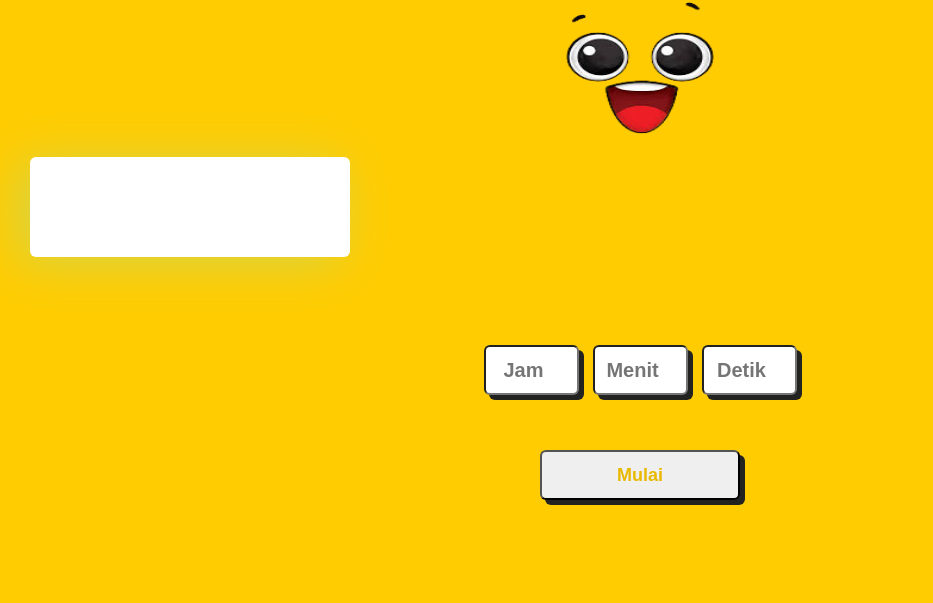
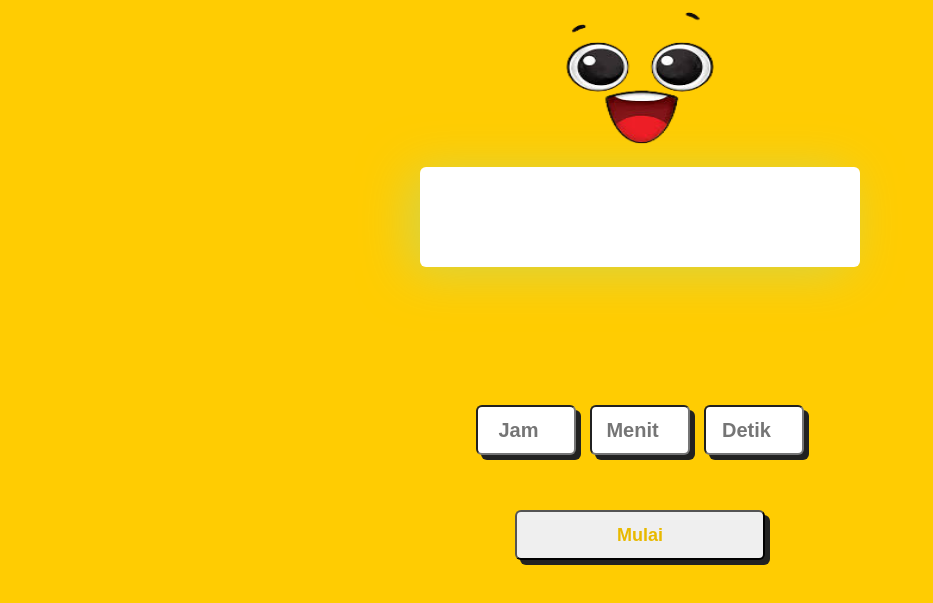
Before and after one commit to ENONGLOSKER/SLICING-DESAIN, a plain HTML site: page HITUNG-MUNDUR/index.html in a window 1280 px wide. Shown: the part 99-702 px from the top of the page, without its empty margins (0-933 px from the left). Drawn offline with Linux system fonts and the light colour scheme.

Commit message:
pomodoro lyout and sound

```diff
--- a/HITUNG-MUNDUR/index.html
+++ b/HITUNG-MUNDUR/index.html
@@ -5,6 +5,7 @@
     <link rel="stylesheet" href="style.css">
 </head>
 <body>
+    <div class="container">
         <h1>POMODORO</h1>
         <img src="smile.png" alt="">
         <div class="ui" id="timer"></div>
@@ -15,6 +16,7 @@
             <input type="number" id="seconds" placeholder="Detik">
             <br>
             <button onclick="startCountdown()">Mulai</button>
+        </div>
     </div>
 
     <audio id="audio" src="bell ringing.mp3" preload="auto"></audio>
--- a/HITUNG-MUNDUR/style.css
+++ b/HITUNG-MUNDUR/style.css
@@ -6,6 +6,14 @@
 body{
     background-color: rgb(255, 204, 2);
     text-align: center;
+}
+.container{
+   /* background-color: rgb(241, 19, 19); */
+   margin: 50px auto;
+   padding-left:10px;
+   padding-right:10px;
+   width: 500px;
+
 }
 h1{
     margin-top: 40px;
@@ -17,25 +25,25 @@ img{
     height: 280px;
 }
 .ui{
-    margin: 85px 50px -90px 30px;
+    margin: 85px 20px -90px 20px;
     background-color: white;
     border-radius: 6px;
     box-shadow: -10px 5px 50px rgb(213, 213, 71);
     height: 100px;
-    width: 320px;
+    width: auto;
     font-size: 30px;
     font-weight: bold;
     padding: 30px 10px 10px 10px;
 }
 .input{
     /* background-color: rgb(34, 37, 245); */
-    margin: 150px 10px 10px 10px;
+    margin: 200px 10px 10px 10px;
     padding: 5px;
     border: none;
 }
 .input input{
     box-shadow: 5px 5px rgb(34, 34, 33);
-    width: 95px;
+    width: 100px;
     height: 50px;
     border-radius: 6px;
     text-align: center;
@@ -47,7 +55,7 @@ img{
 }
 .input button{
     margin-top: 50px;
-    width: 200px;
+    width: 250px;
     height: 50px;
     border-radius: 6px;
     font-size: 18px;
```
Lines whose indentation alone changed are shown as unchanged.
